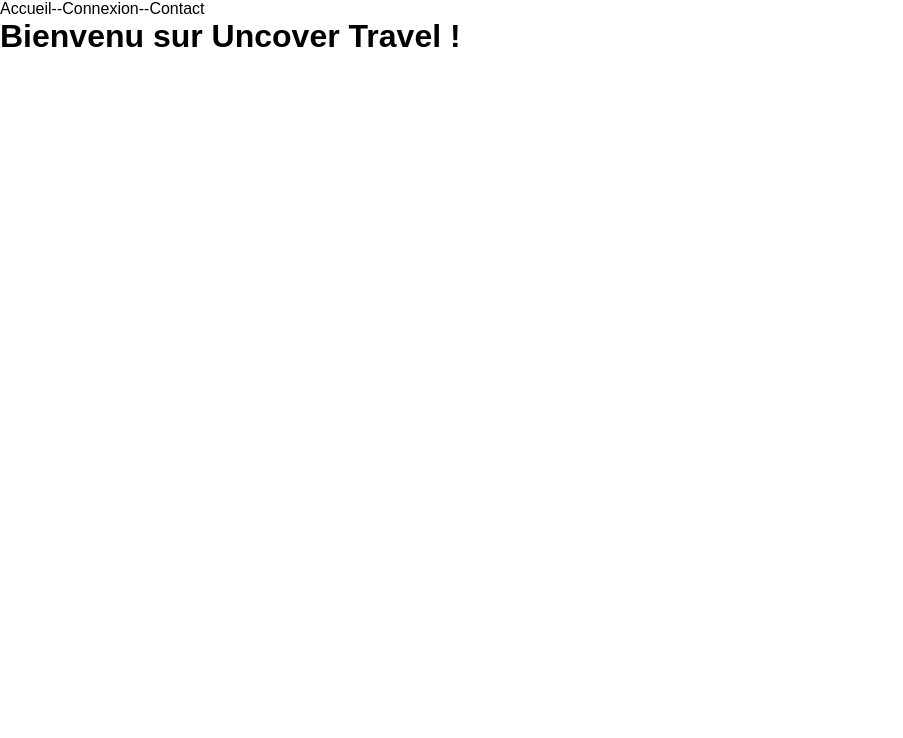
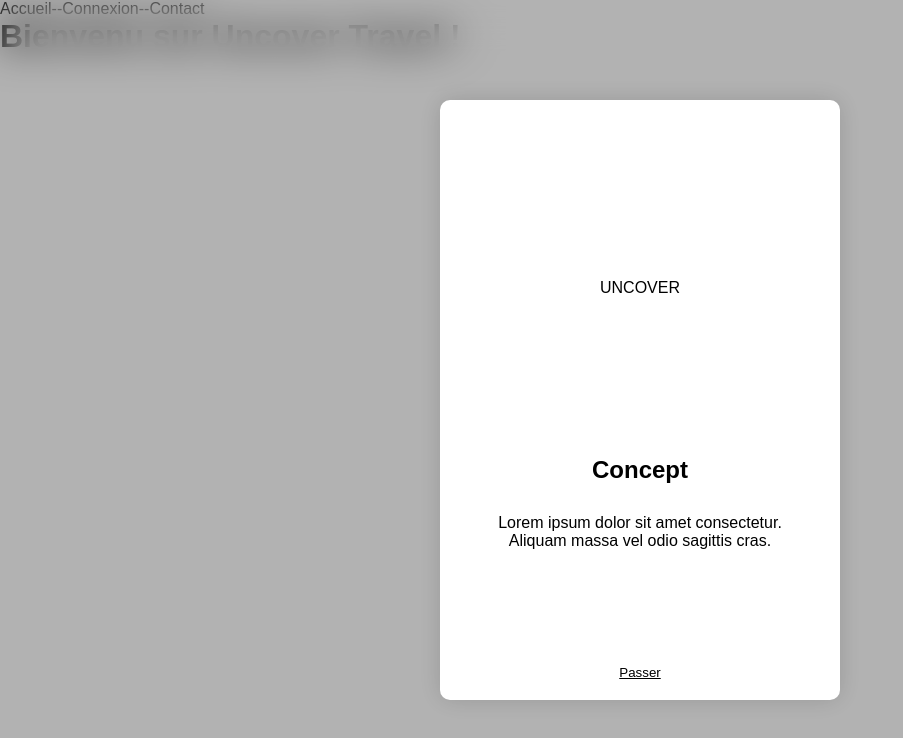
Before and after one commit to Boyadjie/UnVoy, a Next.js app: page / in a window 1280 px wide. Shown: the top 738 px of the page, without its empty margins (0-903 px from the left). Built offline with nearby package versions, Linux system fonts and the light colour scheme.

Commit message:
create first slide

```diff
--- a/app/page.tsx
+++ b/app/page.tsx
@@ -1,8 +1,11 @@
 import styles from './page.module.css'
+import {Onboarding} from "../src/components/onboarding/Onboarding";
 
 export default function Home() {
+
     return (
         <main className={styles.main}>
+            <Onboarding/>
             <h1>Bienvenu sur Uncover Travel !</h1>
         </main>
     )
--- /dev/null
+++ b/src/components/onboarding/Onboarding.tsx
@@ -0,0 +1,37 @@
+'use client'
+import React, {useEffect, useState} from "react";
+import {Concept} from "./concept/Concept";
+import styles from './onboarding.module.css'
+
+export const Onboarding: React.FC = () => {
+    const firstVisit = !Boolean(localStorage.getItem('displayOnboarding'));
+    const [displayOnboarding, setDisplayOnboarding] = useState<boolean>(false);
+    const [displayedSlide, setDisplayedSlide] = useState<number>(1);
+
+    useEffect(() => {
+        firstVisit ? setDisplayOnboarding(true) : setDisplayOnboarding(false)
+    }, [displayOnboarding])
+
+    const handleClickSkip = () => {
+        localStorage.setItem('displayOnboarding', 'false');
+        setDisplayOnboarding(false);
+    }
+
+    return (
+        <>
+            {displayOnboarding && (
+                <div className={styles.container}>
+                    <div className={styles.card}>
+                        <div className={styles.heading}>
+                            UNCOVER
+                        </div>
+                        {displayedSlide === 1 && (
+                            <Concept/>
+                        )}
+                        <button type="button" className={styles.skipButton} onClick={handleClickSkip}>Passer</button>
+                    </div>
+                </div>
+            )}
+        </>
+    );
+};
--- /dev/null
+++ b/src/components/onboarding/concept/Concept.tsx
@@ -0,0 +1,10 @@
+import styles from './concept.module.css'
+
+export const Concept = () => {
+    return (
+        <div className={styles.concept}>
+            <h2>Concept</h2>
+            <p>Lorem ipsum dolor sit amet consectetur. Aliquam massa vel odio sagittis cras.</p>
+        </div>
+    );
+};
--- /dev/null
+++ b/src/components/onboarding/concept/concept.module.css
@@ -0,0 +1,8 @@
+.concept {
+  text-align: center;
+  padding-inline: 20px;
+
+  h2 {
+    margin-bottom: 30px;
+  }
+}
--- /dev/null
+++ b/src/components/onboarding/onboarding.module.css
@@ -0,0 +1,44 @@
+.container {
+  position: absolute;
+  display: flex;
+  justify-content: center;
+  align-items: center;
+  width: 100%;
+  height: 100%;
+  top: 0;
+  left: 0;
+  z-index: 10;
+  background: rgba(0, 0, 0, 0.3);
+  backdrop-filter: blur(20px);
+
+  .card {
+    position: relative;
+    background: white;
+    box-shadow: 0 0 25px rgba(0, 0, 0, 0.15);
+    width: 400px;
+    height: 600px;
+    border-radius: 10px;
+    padding: 20px;
+
+    .heading {
+      height: 60%;
+      display: flex;
+      justify-content: center;
+      align-items: center;
+    }
+
+    .skipButton {
+      position: absolute;
+      background: none;
+      border: none;
+      bottom: 20px;
+      left: 50%;
+      transform: translateX(-50%);
+      text-decoration: underline;
+
+      &:hover {
+        cursor: pointer;
+      }
+    }
+  }
+}
```
